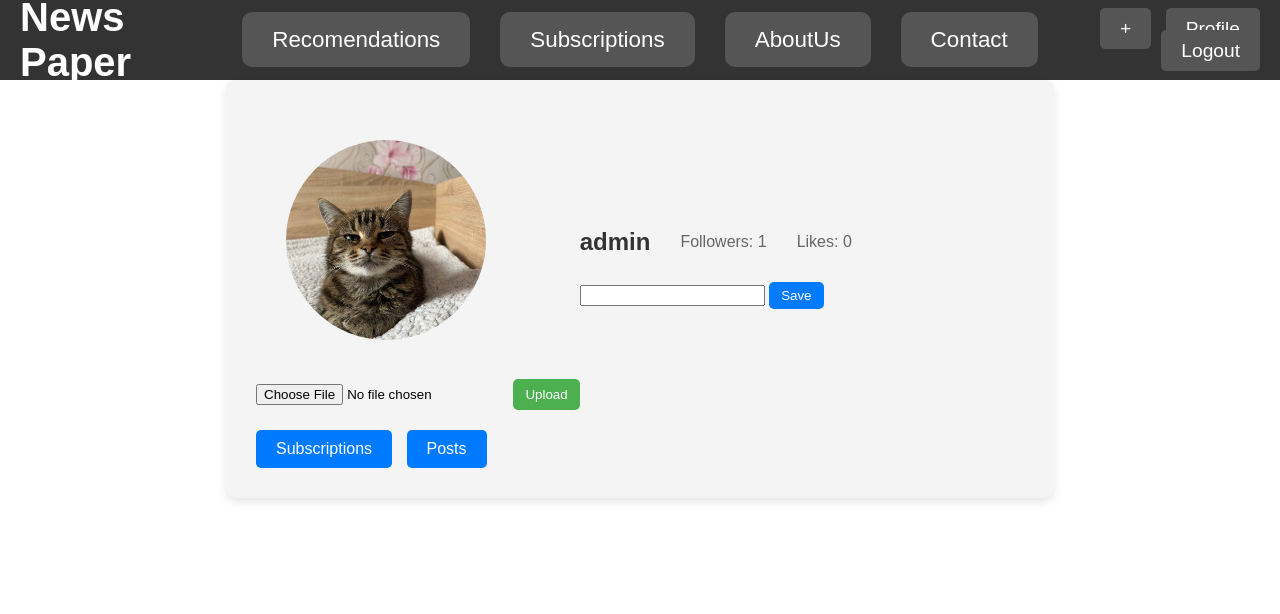
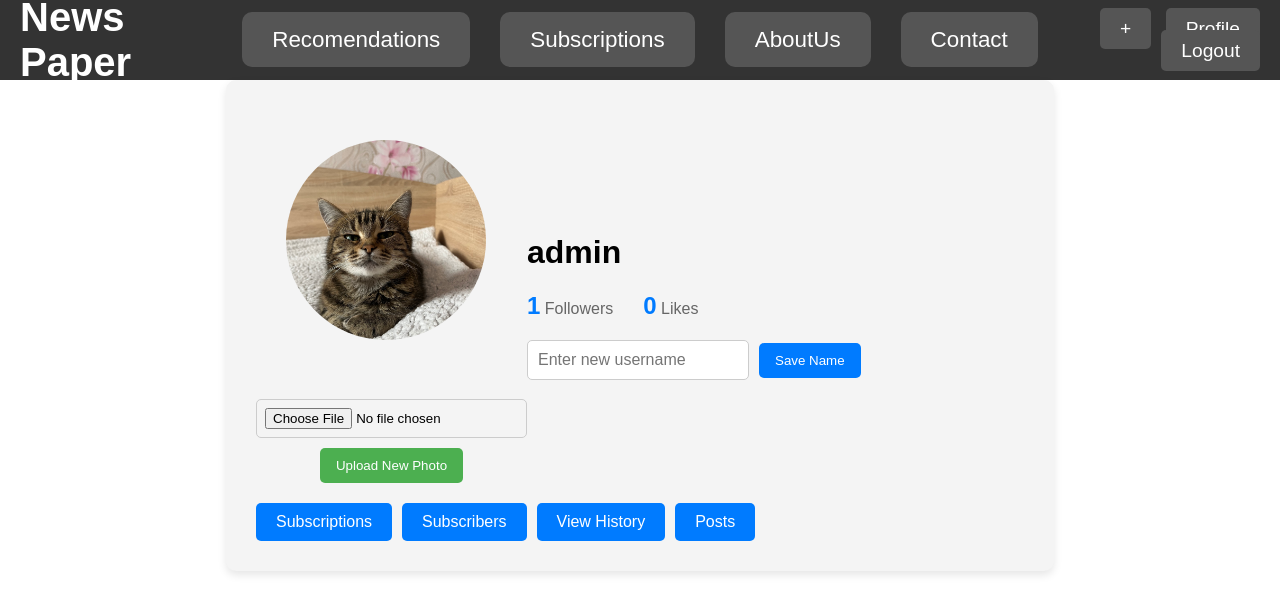
Before and after one commit to AntonBliznuk/Django-Social-Network, a Django app: page /profile/1/ in a window 1280 px wide. Shown: the top 614 px of the page. Run offline with Django 5.2, Linux system fonts and the light colour scheme; a user stored in the database is signed in; data comes from the database, SQL or seed files in the repository; both versions use the stored data as it was after the commit.

Commit message:
Added error output when registration or login form is not filled out correctly, slightly improved account page, added “Subscribers” and “History” page.

```diff
--- a/profiles/forms.py
+++ b/profiles/forms.py
@@ -27,6 +27,11 @@ class UploadUserImage(forms.ModelForm):
     class Meta:
         model = CustomUser
         fields = ['profile_picture']
+        widgets = {
+            'profile_picture': forms.FileInput(attrs={
+                'class': 'custom-file-input',  # Добавляем класс здесь
+            })
+        }
 
 
 """
@@ -36,3 +41,9 @@ class UploadUserName(forms.ModelForm):
     class Meta:
         model = CustomUser
         fields = ['username']
+        widgets = {
+            'username': forms.TextInput(attrs={
+                'class': 'edit-name-input',  # Добавляем класс здесь
+                'placeholder': 'Enter new username',
+            })
+        }
--- a/profiles/static/profiles/css/profile.css
+++ b/profiles/static/profiles/css/profile.css
@@ -21,15 +21,36 @@
     padding: 30px;
 }
 
+.photo-form {
+    display: flex;
+    flex-direction: column;
+    align-items: center;
+    margin-top: 15px;
+}
+
+.custom-file-input {
+    display: inline-block;
+    margin-top: 10px;
+    padding: 8px;
+    border: 1px solid #ccc;
+    border-radius: 5px;
+    cursor: pointer;
+}
+
 .btn-upload {
     display: inline-block;
-    margin-top: 5px;
-    padding: 8px 12px;
+    margin-top: 10px;
+    padding: 10px 16px;
     background-color: #4caf50;
     color: white;
     border: none;
     border-radius: 5px;
     cursor: pointer;
+    transition: background-color 0.3s ease;
+}
+
+.btn-upload:hover {
+    background-color: #45a049;
 }
 
 .profile-info {
@@ -40,45 +61,70 @@
     justify-content: center;
 }
 
-.profile-details {
+.user-stats {
     display: flex;
-    align-items: center;
-    gap: 15px;
+    gap: 30px;
+    margin-top: 10px;
 }
 
-.profile-details h1 {
+.stat-number {
     font-size: 24px;
-    color: #333;
+    font-weight: bold;
+    color: #007bff;
 }
 
-.profile-details p {
+.stat-label {
     font-size: 16px;
     color: #666;
 }
 
 .edit-name-form {
-    margin-top: 10px;
+    margin-top: 20px;
+    display: flex;
+    align-items: center;
 }
 
 .edit-name-input {
-    padding: 8px;
+    padding: 10px;
     font-size: 16px;
     margin-right: 10px;
     border: 1px solid #ccc;
     border-radius: 5px;
+    width: 200px;
 }
 
-.btn-save, .btn-subscribe {
+.btn-save {
     background-color: #007bff;
     color: white;
     border: none;
-    padding: 6px 12px;
+    padding: 10px 16px;
     border-radius: 5px;
     cursor: pointer;
+    transition: background-color 0.3s ease;
+}
+
+.btn-save:hover {
+    background-color: #0056b3;
+}
+
+.btn-subscribe {
+    background-color: #007bff;
+    color: white;
+    border: none;
+    padding: 10px 16px;
+    border-radius: 5px;
+    cursor: pointer;
+    transition: background-color 0.3s ease;
+}
+
+.btn-subscribe:hover {
+    background-color: #0056b3;
 }
 
 .profile-actions {
     margin-top: 20px;
+    display: flex;
+    gap: 10px;
 }
 
 .profile-actions .btn {
@@ -88,7 +134,6 @@
     color: white;
     text-decoration: none;
     border-radius: 5px;
-    margin-right: 10px;
     transition: background-color 0.3s;
 }
 
--- a/profiles/templates/profiles/profile.html
+++ b/profiles/templates/profiles/profile.html
@@ -13,20 +13,29 @@
         <div class="profile-photo">
             <img src="{{ user.profile_picture.url }}" alt="User Photo" id="user-photo">
             {% if is_owner %}
-                <form method="POST" enctype="multipart/form-data">
+                <form method="POST" enctype="multipart/form-data" class="photo-form">
                     {% csrf_token %}
                     {{ image_form.non_field_errors }}
                     {{ image_form.profile_picture }}
-                    <button type="submit" class="btn-upload">Upload</button>
+                    <button type="submit" class="btn-upload">Upload New Photo</button>
                 </form>
             {% endif %}
         </div>
         <div class="profile-info">
             <div class="profile-details">
-                <h1>{{ user.username }}</h1><br>
-                <p>Followers: <span>{{ follow_amount }}</span></p><br>
-                <p>Likes: <span>{{ likes_amount }}</span></p>
+                <h1>{{ user.username }}</h1>
+                <div class="user-stats">
+                    <div class="followers">
+                        <span class="stat-number">{{ follow_amount }}</span>
+                        <span class="stat-label">Followers</span>
+                    </div>
+                    <div class="likes">
+                        <span class="stat-number">{{ likes_amount }}</span>
+                        <span class="stat-label">Likes</span>
+                    </div>
+                </div>
             </div>
+
             {% if not is_owner %}
                 {% if is_sub %}
                 <form method="POST" action="/profile/{{ user.id }}/delete/subscriptions/" class="subscribe-form">
@@ -42,12 +51,13 @@
                 </form>
                 {% endif %}
             {% endif %}
+
             {% if is_owner %}
             <form method="POST" class="edit-name-form">
                 {% csrf_token %}
                 {{ user_name_form.non_field_errors }}
                 {{ user_name_form.username }}
-                <button type="submit" class="btn-save">Save</button>
+                <button type="submit" class="btn-save">Save Name</button>
             </form>
             {% endif %}
         </div>
@@ -55,6 +65,10 @@
 
     <div class="profile-actions">
         <a href="/profile/{{ user.id }}/subscriptions/" class="btn">Subscriptions</a>
+        <a href="/profile/{{ user.id }}/subscribers/" class="btn">Subscribers</a>
+        {% if is_owner %}
+        <a href="/profile/{{ user.id }}/history/" class="btn">View History</a>
+        {% endif %}
         <a href="/profile/{{ user.id }}/posts/" class="btn">Posts</a>
     </div>
 </div>
--- a/profiles/urls.py
+++ b/profiles/urls.py
@@ -2,11 +2,13 @@ from django.urls import path
 from . import views
 
 urlpatterns = [
+    path('login/', views.login_page, name='login'),
+    path('logout/', views.logout_page, name='logout'),
     path('register/', views.register, name='register'),
-    path('logout/', views.logout_page, name='logout'),
-    path('login/', views.login_page, name='login'),
     path('<int:user_id>/', views.profile_page, name='profile'),
+    path('<int:user_id>/posts/', views.user_posts, name='posts'),
+    path('<int:user_id>/history/', views.user_history, name='history'),
+    path('<int:user_id>/subscribers/', views.user_subscribers, name='subscribers'),
     path('<int:user_id>/subscriptions/', views.user_subscriptions, name='subscriptions'),
-    path('<int:user_id>/posts/', views.user_posts, name='posts'),
     path('<int:user_id>/delete/subscriptions/', views.delete_user_subscriptions, name='delete_user_subscriptions'),
 ]
--- a/profiles/views.py
+++ b/profiles/views.py
@@ -2,7 +2,7 @@ from django.contrib.auth import authenticate, login, logout
 from django.shortcuts import render, redirect
 from . import forms
 from . import models
-from posts.models import Like, Post
+from posts.models import Like, Post, PostView
 
 
 def profile_page(request, user_id):
@@ -175,9 +175,11 @@ def register(request):
             # redirect to the home page.
             return redirect('home')
 
+        else: # If the user has entered incorrect data, we output the form with errors.
+            return render(request, 'profiles/register.html', {'form': form})
+
     # If the user is not logged in and has sent a GET request, the registration form is returned.
     return render(request, 'profiles/register.html', {'form': forms.RegisterForm})
-
 
 
 
@@ -194,10 +196,16 @@ def login_page(request):
         form = forms.LoginForm(data=request.POST)
         if form.is_valid(): # Form verification.
             user = authenticate(username=form.cleaned_data['username'], password=form.cleaned_data['password']) # Authentication.
-            if user:
-                # log in and redirect to the home page.
+
+            if user: # log in and redirect to the home page.
                 login(request, user)
                 return redirect('home')
+
+            else: # If the user with this data does not exist, add an error to the form.
+                form.add_error('username','Wrong username or password!')
+
+        # If errors occurred while processing the form, return the form with errors.
+        return render(request, 'profiles/login.html', {'form': form})
 
     # If the user is not logged in and has sent a GET request, the log in form is returned.
     return render(request, 'profiles/login.html', {'form': forms.LoginForm})
@@ -210,3 +218,35 @@ def logout_page(request):
     """
     logout(request) # logout.
     return redirect('home') # redirect to the home page.
+
+
+
+def user_subscribers(request, user_id):
+    # Looking for a user with this user_id.
+    user = models.CustomUser.objects.filter(id=user_id).first()
+    if user:
+
+        # Initialize the dictionary that we pass to the template.
+        data = {
+            'subscriptions': models.Subscribe.objects.filter(user_to=user).order_by('-date'),
+        }
+        return render(request, 'profiles/subscribers.html', data)
+
+    # If the user with this user_id does not exist, redirect to the home page.
+    return redirect('home')
+
+
+
+def user_history(request, user_id):
+     # Looking for a user with this user_id.
+    user = models.CustomUser.objects.filter(id=user_id).first()
+    if user and request.user.id == user.id:
+
+        # Initialize the dictionary that we pass to the template.
+        data = {
+            'viewed_posts': PostView.objects.filter(user=user).order_by('-date')
+        }
+        return render(request, 'profiles/history.html', data)
+
+    # If the user with this user_id does not exist, redirect to the home page.
+    return redirect('home')
```
Also changed, not shown: main/templates/main/contact.html (+5 -5 lines), profiles/static/profiles/css/register_login.css (+22 -0 lines), profiles/templates/profiles/history.html (added, +13 -0 lines), profiles/templates/profiles/login.html (+28 -3 lines), profiles/templates/profiles/register.html (+30 -7 lines), profiles/templates/profiles/subscribers.html (added, +34 -0 lines), db.sqlite3, media/profile_pictures/IMG_0343_s6GHoC8.JPG (added), media/profile_pictures/photo_2024-07-31_21-19-28_nG7Dp64.jpg (added).
